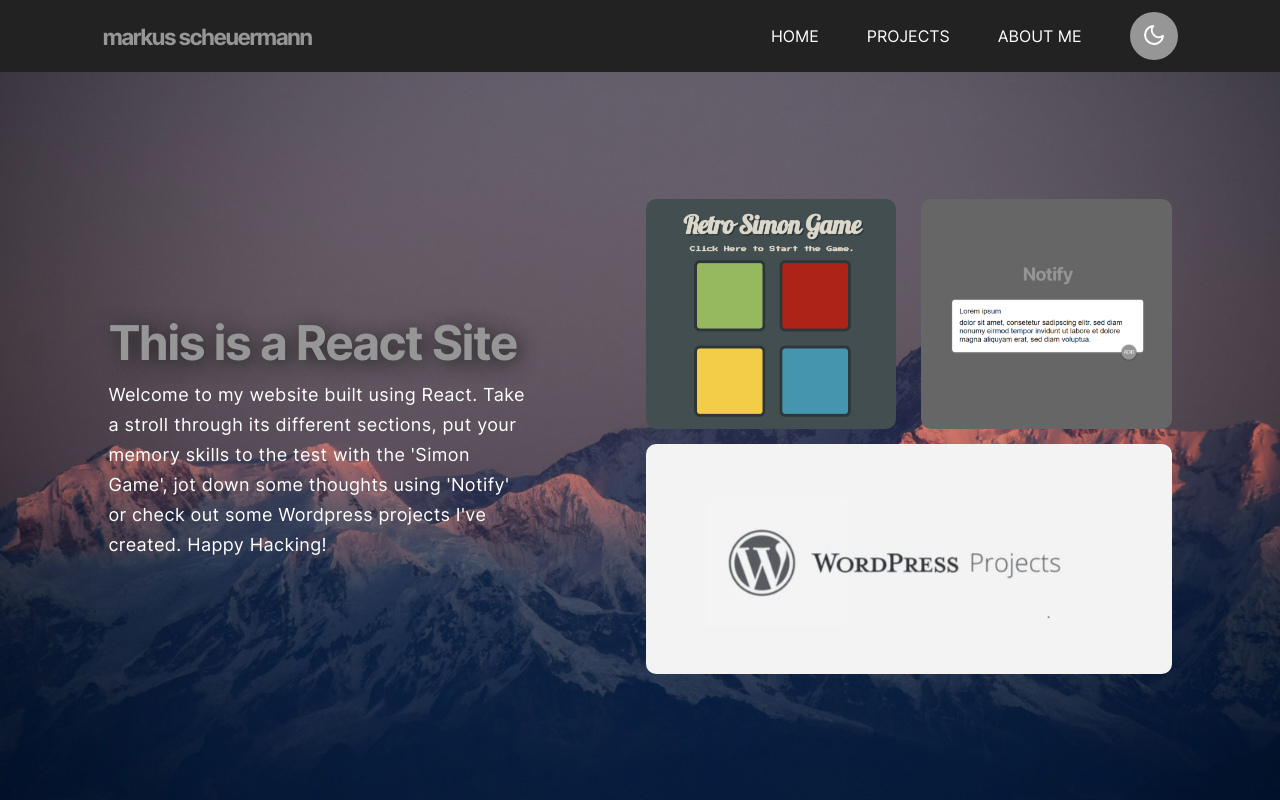
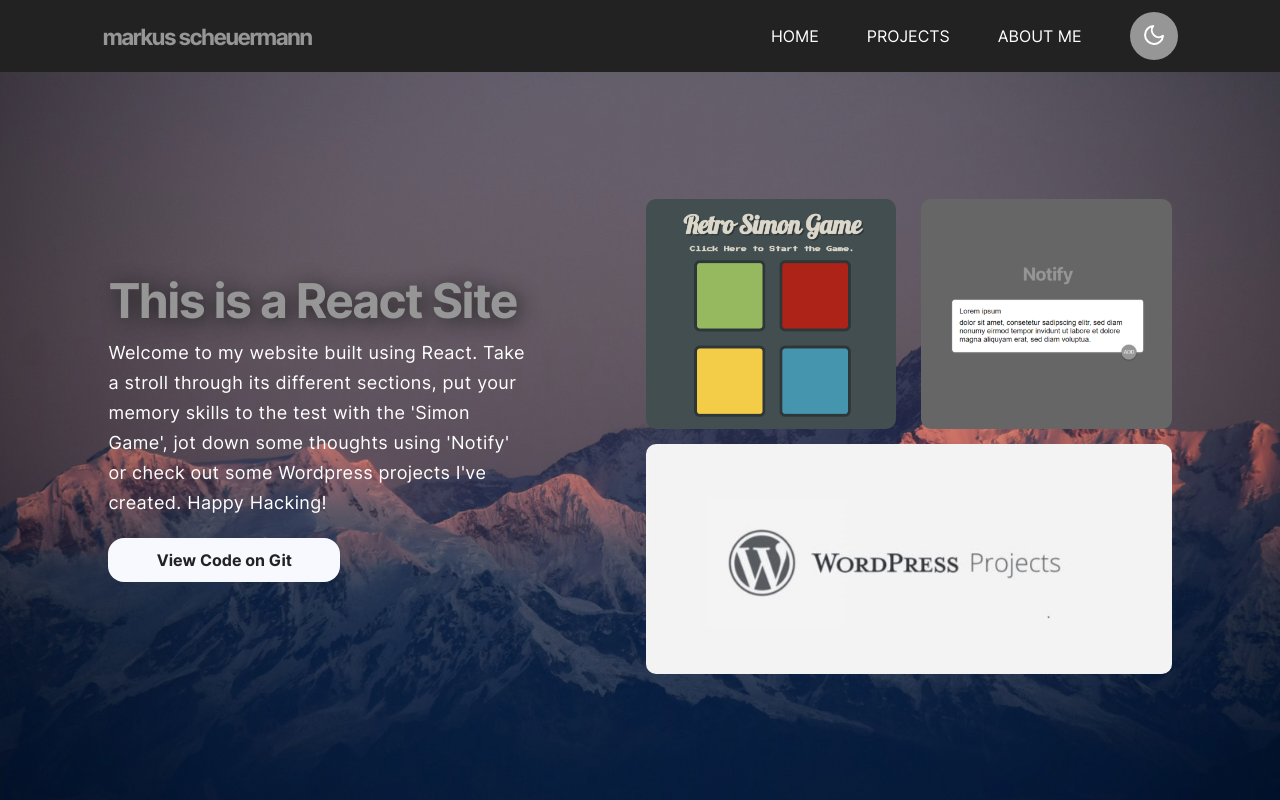
Before and after one commit to scheuermann-markus/markuswebworks.com, a React (Create React App) app: page / in a window 1280 px wide. Shown: the top 800 px of the page. Built offline with nearby package versions, Linux system fonts and the light colour scheme.

Commit message:
main commit

```diff
--- a/src/sections/FeaturedProjects.jsx
+++ b/src/sections/FeaturedProjects.jsx
@@ -9,21 +9,23 @@ const CardData = [
       "Note keeping application utilizing basic React functionality like useState, props and the spread operator.",
     getImageSrc: () => require("../images/Notify_img.png"),
     viewLink: "notify",
-    codeLink: "",
+    codeLink: "https://github.com/scheuermann-markus/markuswebworks.com/tree/main/src/projects/Notify",
   },
   {
     title: "Game Logic",
-    description: "I programmed the Simon Game from scratch to work with logic, arrays, loops, nested functions and more.",
+    description:
+      "I programmed the Simon Game from scratch to work with logic, arrays, loops, nested functions and more.",
     getImageSrc: () => require("../images/simonGame_img.png"),
     viewLink: "simongame",
-    codeLink: "simongame",
+    codeLink: "https://github.com/scheuermann-markus/markuswebworks.com/tree/main/src/projects/SimonGame",
   },
   {
     title: "Wordpress",
-    description: "Besides React I also work with Wordpress. Feel free to check out two websites I've created.",
+    description:
+      "Besides React I also work with Wordpress. Feel free to check out two websites I've created.",
     getImageSrc: () => require("../images/wordpress_img.jpg"),
     viewLink: "wordpress",
-    codeLink: "wordpress",
+    codeLink: "https://beija-flor-aus-liebe-zur-blume.de/",
   },
 ];
 
@@ -35,8 +37,16 @@ function Card(props) {
       <hr />
       <p>{props.description}</p>
       <div className="cardButtons-div">
-        <Link to={props.codeLink} as="div" className="cardButton">Code</Link>
-        <Link to={props.viewLink} as="div" className="cardButton">View</Link>
+        <a
+          className="cardButton"
+          href={props.codeLink}
+          target="blank"
+        >
+          Code
+        </a>
+        <Link to={props.viewLink} as="div" className="cardButton">
+          View
+        </Link>
       </div>
     </div>
   );
--- a/src/sections/HeroSection.jsx
+++ b/src/sections/HeroSection.jsx
@@ -12,6 +12,13 @@ function HeroSection() {
           Game', jot down some thoughts using 'Notify' or check out some
           Wordpress projects I've created. Happy Hacking!
         </p>
+        <a
+          className="button"
+          href="https://github.com/scheuermann-markus/markuswebworks.com"
+          target="blank"
+        >
+          View Code on Git
+        </a>
       </div>
       <div className="col">
         <div className="hero-links">
--- a/src/sections/heroSection.css
+++ b/src/sections/heroSection.css
@@ -48,6 +48,26 @@ body.dark {
   line-height: 30px;
 }
 
+.heroSection .button {
+  text-decoration: none;
+  font-family: Inter-Bold;
+  font-size: 16px;
+  text-align: center;
+  color: #222222;
+  background-color: ghostwhite;
+  border: none;
+  border-radius: 16px;
+  padding: 12px 16px;
+  height: 20px;
+  margin-left: 0;
+  cursor: pointer;
+  transition: transform 0.4s;
+}
+
+.heroSection .button:hover {
+  transform: translateY(-8px);
+}
+
 .card-1 {
   grid-column: 1 / 2;
   height: 230px;
```
